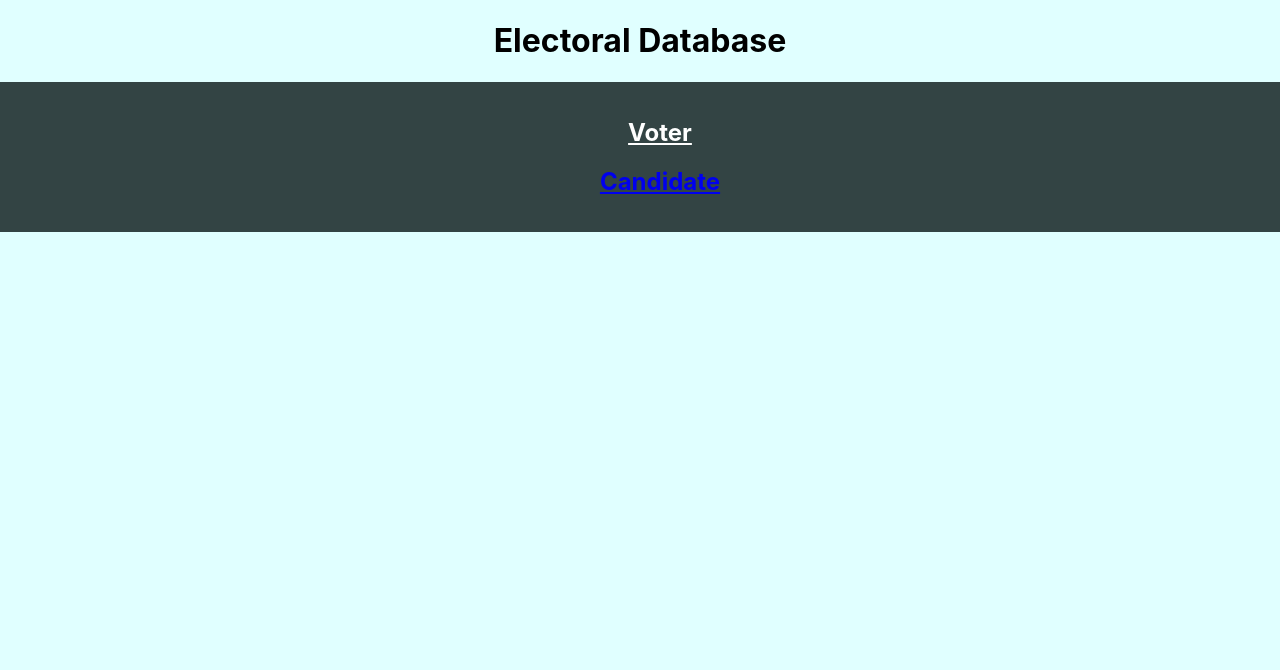
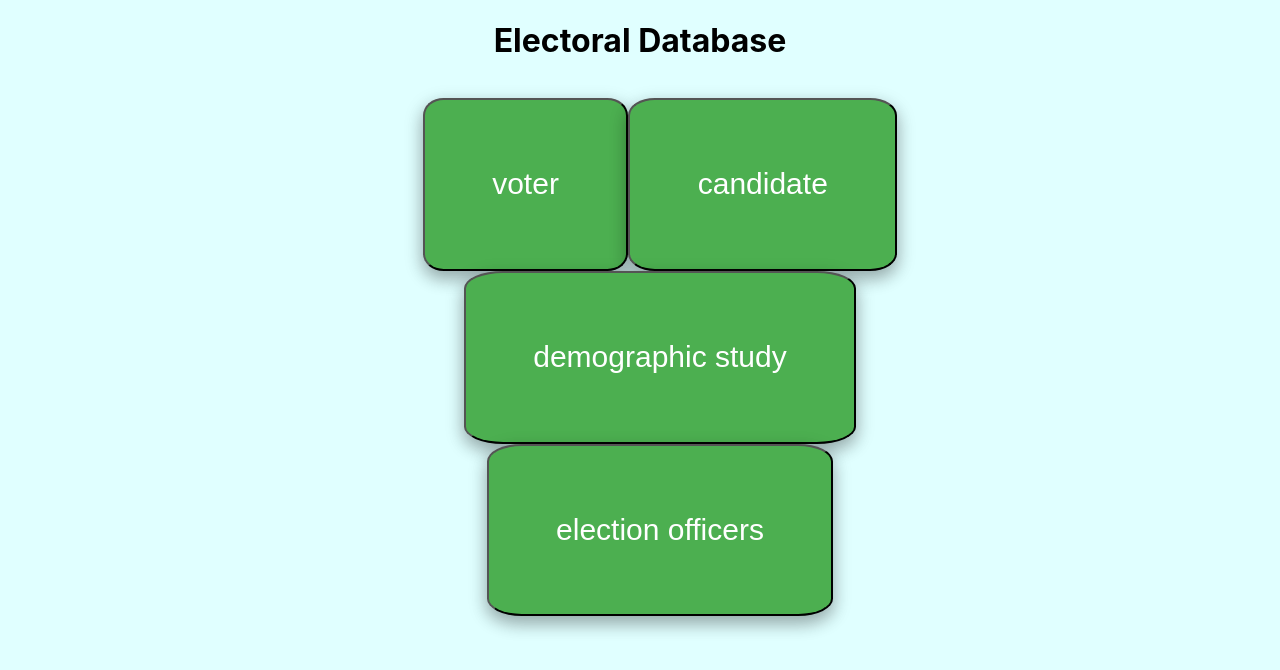
Before and after one commit to Amogh24/election_dbms, a React (Create React App) app in the folder client/front/: page / in a window 1280 px wide. Shown: the top 670 px of the page. Built offline with nearby package versions, Linux system fonts and the light colour scheme.

Commit message:
buttons for home page

```diff
--- a/client/front/src/App.css
+++ b/client/front/src/App.css
@@ -11,10 +11,29 @@
 .nav{
   display:flex;
   justify-content: space-around;
-  background: rgb(51, 68, 68);
+  border-radius: 5%;
+
   color: white;
 }
 .list{
   list-style: none;
+  text-align: center;
+  display:flow-root;
+  padding-bottom: 2px;
+}
+.B{
+  background-color: #4CAF50;
+  font-size: 30px;
+  padding: 10%;
+  font-style: normal;
+  color: white;
+  border-radius: 10%;
+  transition-duration: 0.5 ;
+  box-shadow: 0 8px 16px 0 rgba(0,0,0,0.2), 0 6px 20px 0 rgba(0,0,0,0.19);
+}
+.B:hover{
+  background-color: rgb(40, 40, 92) ;
+  color: white;
+  box-shadow: 0 12px 16px 0 rgba(0,0,0,0.24), 0 17px 50px 0 rgba(0,0,0,0.19);
 }
 body {background-color:lightcyan;}
--- a/client/front/src/App.js
+++ b/client/front/src/App.js
@@ -9,7 +9,7 @@ function App() {
       <h1>Electoral Database</h1>
       <Switch>
       <Route path="/" exact component={Nav}/>
-      <Route path="/voter" component={Voter}/>
+      <Route path="/voter" exact component={Voter}/>
       </Switch>
     </div>
     </Router>
--- a/client/front/src/nav.js
+++ b/client/front/src/nav.js
@@ -4,19 +4,30 @@ import {Link, link} from 'react-router-dom';
 const linkStyle={
     color:"white"
 }
+
+
  function Nav()
 {
     return(
+
+
       <div className="nav">
       <ul className="list">
           <Link style={linkStyle} to ='/voter'>
-          <li><h2>Voter</h2></li>
+          <button className='B'>voter</button>
           </Link>
-          <Link to ='/candidate'>
-          <li><h2>Candidate</h2></li>
+          <Link style={linkStyle} to ='/candidate'>
+          <button className='B'>candidate</button>
+          </Link>
+          <Link style={linkStyle} to ='/study'>
+          <button className='B'>demographic study</button>
+          </Link>
+          <Link style={linkStyle} to ='/officers'>
+          <button className='B'>election officers</button>
           </Link>
       </ul>
       </div>
+
     );
 }
 export default Nav;
--- a/client/front/src/voter.js
+++ b/client/front/src/voter.js
@@ -1,6 +1,10 @@
 import React from 'react'
 import inputvoter from './new_voter'
 import {BrowserRouter as Router,Switch,Route,Link} from 'react-router-dom';
+
+const linkStyle={
+    color:"black"
+}
 
 function Voter()
 {
@@ -9,11 +13,15 @@ function Voter()
         <Router>
         <div className="voter">
             <Switch>
-            <Route path='/voter/new'component={inputvoter}/>
+            <Route path='/newvoter'component={inputvoter}/>
+            </Switch>
+            <Link style={linkStyle} to ='/newvoter'>
             <h2>New voter registration</h2>
+            </Link>
+
             <h2>Edit existing voter details</h2>
             <h2>Delete voter registration</h2>
-            </Switch>
+
         </div>
         </Router>
     );
```
